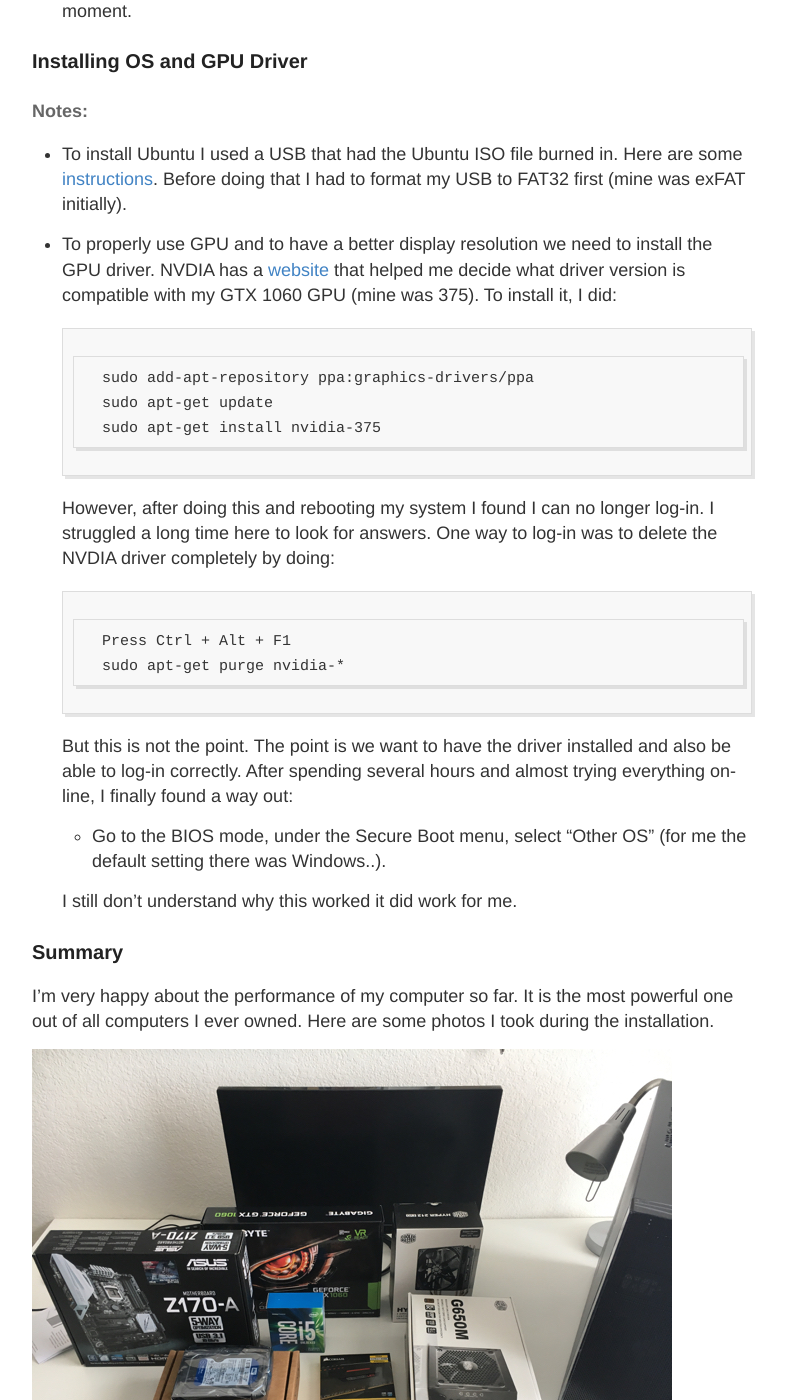
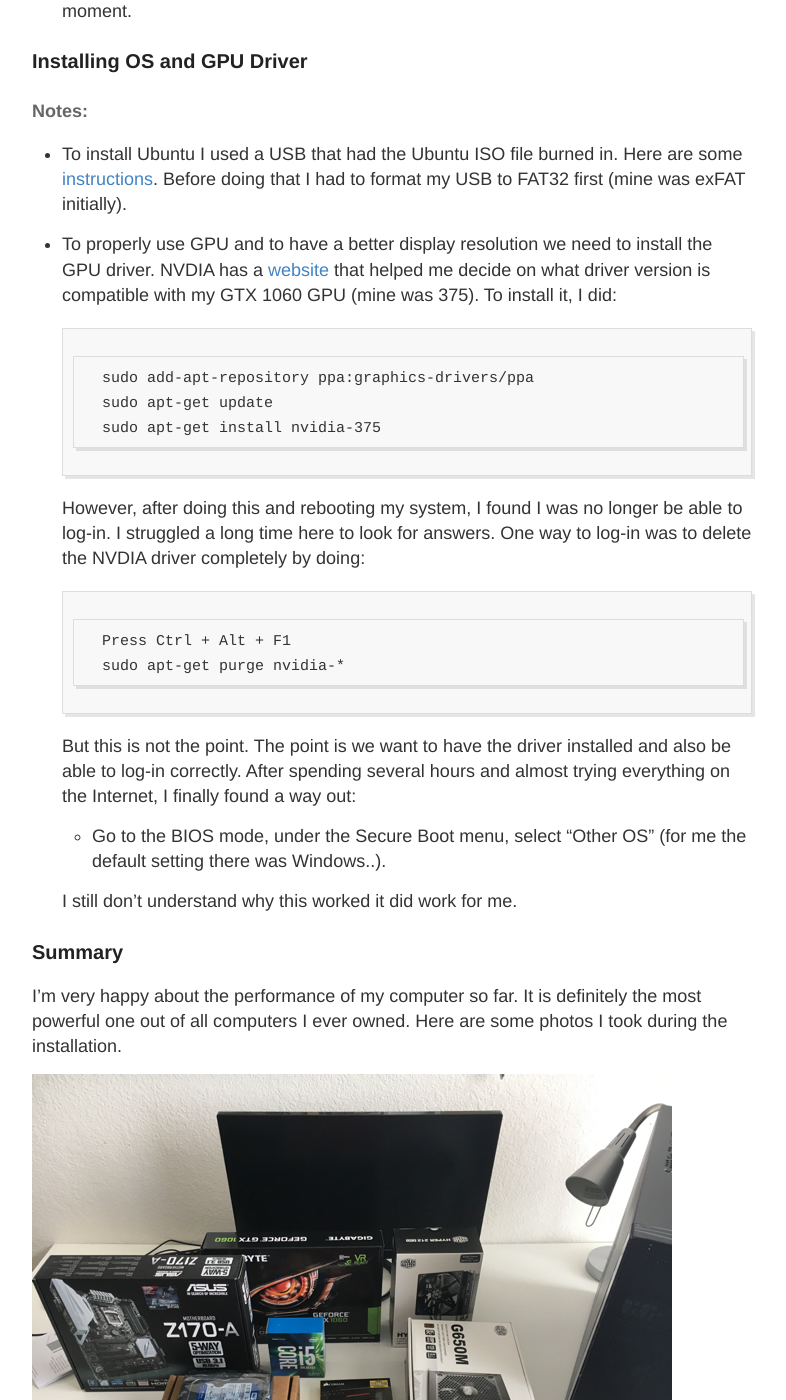
Before and after one commit to XiaoxiaoWang87/xiaoxiaowang87.github.io, a Jekyll site: the page built from _posts/2017-03-01-build_a_pc.md, in a window 1280 px wide and 1400 px high, scrolled down 2482 px. Shown: the whole window, without its empty margins (248-1034 px from the left). Built offline with Jekyll 4.4.1, drawn with Linux system fonts in a browser that asks for light colours; comment, search, counter and statistics services are not loaded; some of the changed text lies outside the part shown.

Commit message:
new blog post

````diff
--- a/_posts/2017-03-01-build_a_pc.md
+++ b/_posts/2017-03-01-build_a_pc.md
@@ -61,18 +61,18 @@ The other thing I like about this guy other than he explains things well is that
 #### Notes:
   * To install Ubuntu I used a USB that had the Ubuntu ISO file burned in. Here are some [instructions](https://www.ubuntu.com/download/desktop/create-a-usb-stick-on-macos). Before doing that I had to format my USB to FAT32 first (mine was exFAT initially).
 
-  * To properly use GPU and to have a better display resolution we need to install the GPU driver. NVDIA has a [website](http://www.nvidia.com/Download/index.aspx) that helped me decide what driver version is compatible with my GTX 1060 GPU (mine was 375). To install it, I did:
+  * To properly use GPU and to have a better display resolution we need to install the GPU driver. NVDIA has a [website](http://www.nvidia.com/Download/index.aspx) that helped me decide on what driver version is compatible with my GTX 1060 GPU (mine was 375). To install it, I did:
   ```
   sudo add-apt-repository ppa:graphics-drivers/ppa
   sudo apt-get update
   sudo apt-get install nvidia-375
   ```
-  However, after doing this and rebooting my system I found I can no longer log-in. I struggled a long time here to look for answers. One way to log-in was to delete the NVDIA driver completely by doing:
+  However, after doing this and rebooting my system, I found I was no longer be able to log-in. I struggled a long time here to look for answers. One way to log-in was to delete the NVDIA driver completely by doing:
   ```
   Press Ctrl + Alt + F1
   sudo apt-get purge nvidia-*
   ```
-  But this is not the point. The point is we want to have the driver installed and also be able to log-in correctly. After spending several hours and almost trying everything on-line, I finally found a way out:
+  But this is not the point. The point is we want to have the driver installed and also be able to log-in correctly. After spending several hours and almost trying everything on the Internet, I finally found a way out:
 
     * Go to the BIOS mode, under the Secure Boot menu, select "Other OS" (for me the default setting there was Windows..).
 
@@ -81,7 +81,7 @@ The other thing I like about this guy other than he explains things well is that
 
 ### Summary
 
-I'm very happy about the performance of my computer so far. It is the most powerful one out of all computers I ever owned. Here are some photos I took during the installation.
+I'm very happy about the performance of my computer so far. It is definitely the most powerful one out of all computers I ever owned. Here are some photos I took during the installation.
 
 ![_config.yml](/images/2017-03-01-build_a_pc/IMG_0730.jpg)
 ![_config.yml](/images/2017-03-01-build_a_pc/IMG_0737.jpg)
````
Also changed, not shown: other parts of _posts/2017-03-01-build_a_pc.md (+1 -1 lines).
